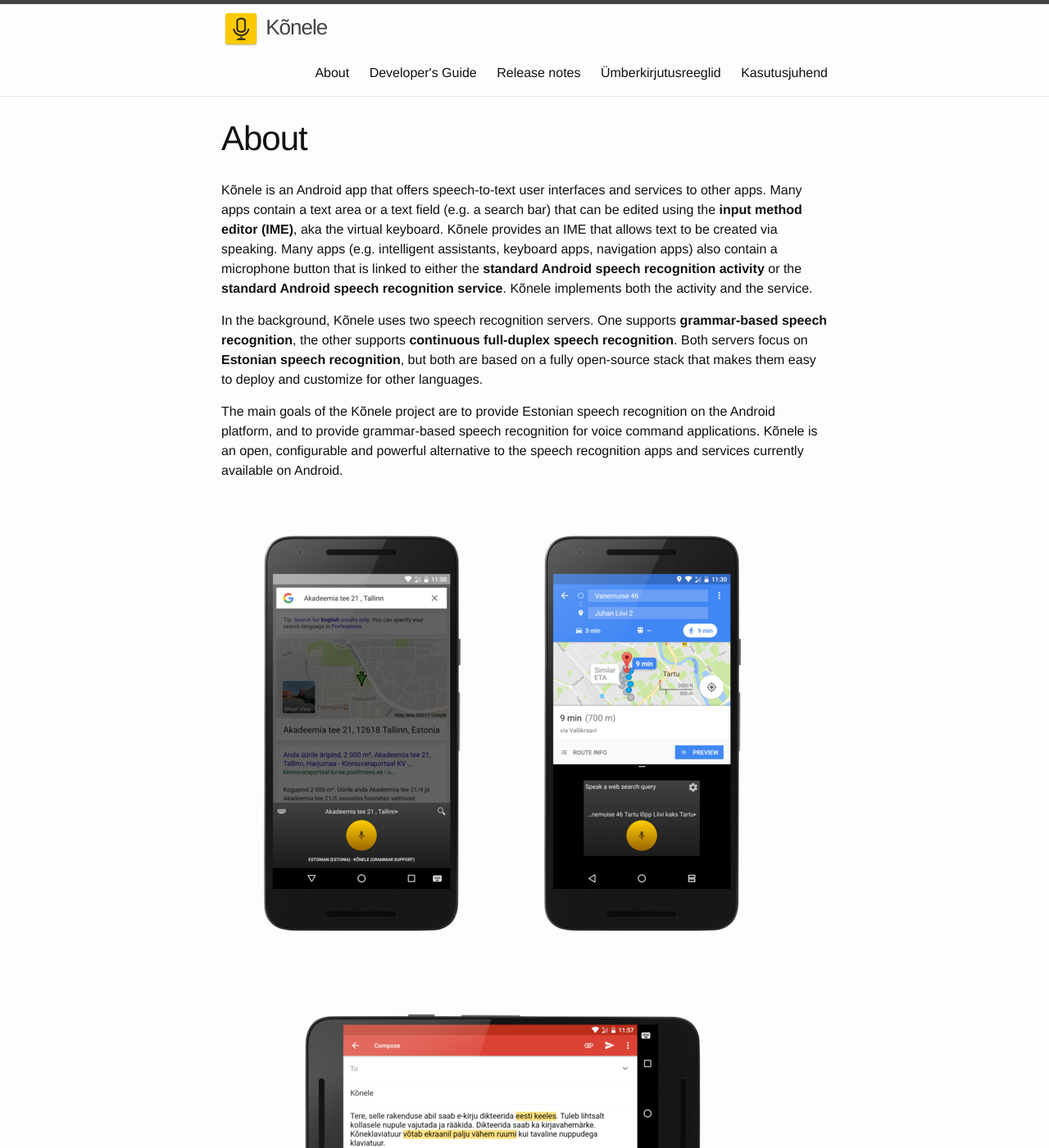
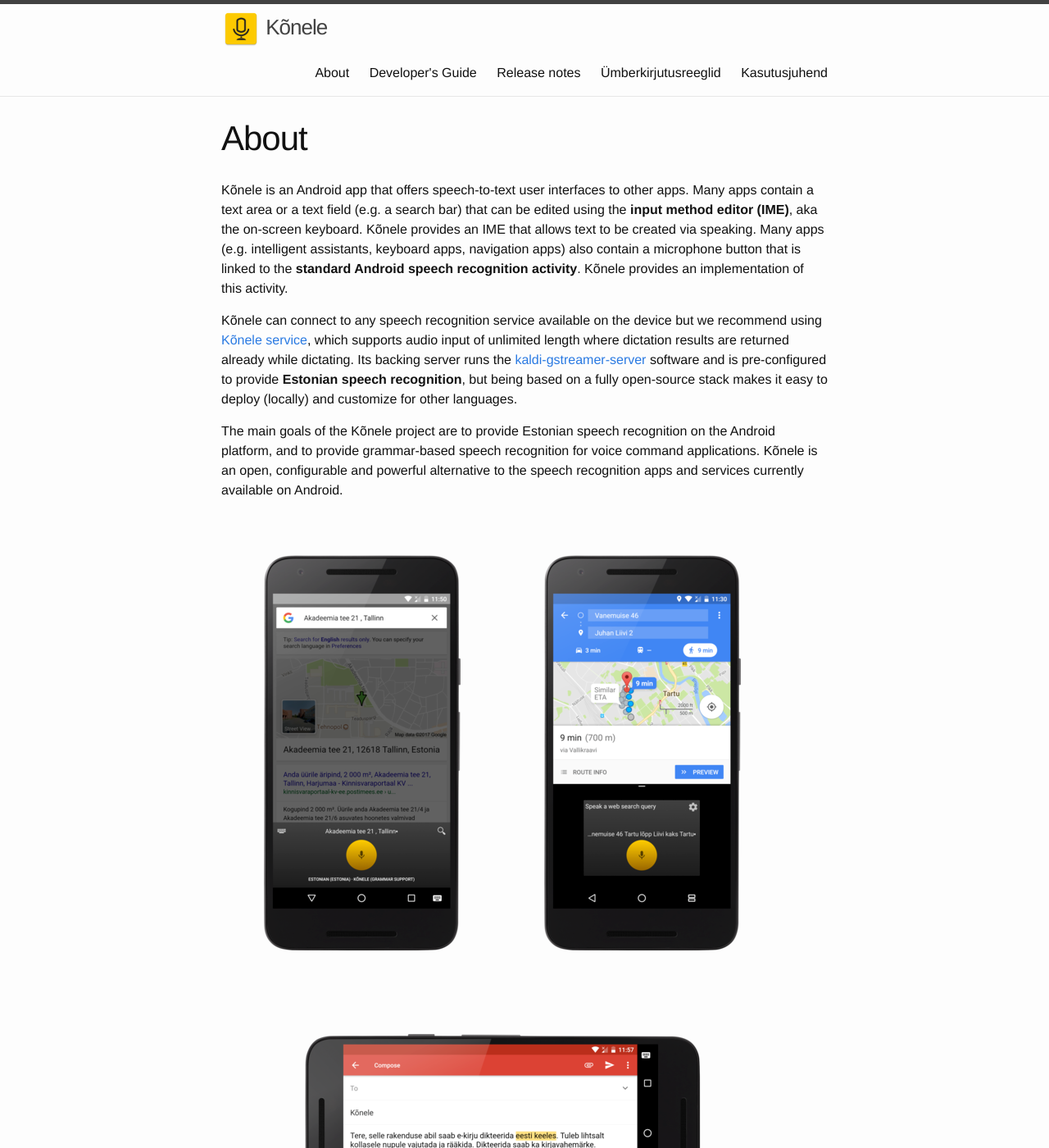
Before and after one commit to Kaljurand/K6nele, a Jekyll site: the page built from about.md, in a window 1280 px wide and 1400 px high. Shown: the whole window at 82% size. Built offline with Jekyll 4.4.1, drawn with Linux system fonts in a browser that asks for light colours; some of the changed text lies outside the part shown.

```diff
--- a/about.md
+++ b/about.md
@@ -4,21 +4,20 @@ title: About
 permalink: /about/
 ---
 
-Kõnele is an Android app that offers speech-to-text user interfaces and services to other apps.
+Kõnele is an Android app that offers speech-to-text user interfaces to other apps.
 Many apps contain a text area or a text field (e.g. a search bar) that can be edited using
-the __input method editor (IME)__, aka the virtual keyboard.
+the __input method editor (IME)__, aka the on-screen keyboard.
 Kõnele provides an IME that allows text to be created via speaking.
 Many apps (e.g. intelligent assistants, keyboard apps, navigation apps) also contain a microphone button that
-is linked to either the __standard Android speech recognition activity__
-or the __standard Android speech recognition service__.
-Kõnele implements both the activity and the service.
+is linked to the __standard Android speech recognition activity__.
+Kõnele provides an implementation of this activity.
 
-In the background, Kõnele uses two speech recognition servers.
-One supports __grammar-based speech recognition__,
-the other supports __continuous full-duplex speech recognition__.
-Both servers focus on __Estonian speech recognition__, but both
-are based on a fully open-source stack that makes them easy to deploy and customize for other
-languages.
+Kõnele can connect to any speech recognition service available on the device but we recommend using
+[Kõnele service](https://github.com/Kaljurand/K6nele-service),
+which supports audio input of unlimited length where dictation results are returned already while dictating.
+Its backing server runs the [kaldi-gstreamer-server](https://github.com/alumae/kaldi-gstreamer-server) software
+and is pre-configured to provide __Estonian speech recognition__, but being
+based on a fully open-source stack makes it easy to deploy (locally) and customize for other languages.
 
 The main goals of the Kõnele project are to provide Estonian speech recognition on the
 Android platform, and to provide grammar-based speech recognition for voice command applications.
@@ -43,17 +42,10 @@ currently available on Android.
 
 ## Features
 
-Kõnele provides two user interface components that can use any speech recognition service/language available on the device:
+Kõnele provides two user interface components:
 
   - the voice search panel can be called from other apps (typically by pressing a microphone button), and returns the recognition results to the app; in case the panel is opened via the Kõnele launcher icon, custom rewrite rules allow one to define which app is launched to interpret the recognition results (by default, the results are used to perform a web search using the default browser);
-  - the IME can be used to dictate into any text field in any app, edit the result with swipe commands, and execute user-defined editor commands (e.g. "select", "copy", "replace", "undo", "move cursor to next regex match")
-
-Kõnele also provides two speech recognition services that are pre-configured to use Estonian speech recognition:
-
-  - a continuous full-duplex service supports audio input of unlimited length where dictation results are returned already while dictating;
-  - a grammar-based speech recognition service supports English and Estonian voice actions (e.g. alarm clock, unit converter, address search), for the list of existing grammars see <http://kaljurand.github.io/Grammars/>.
-
-The services can be used via Kõnele's own user interface components or by external apps like [Arvutaja](http://kaljurand.github.io/Arvutaja/).
+  - the IME can be used to dictate into any text field in any app, edit the result with swipe commands, and execute user-defined editor commands (e.g. "select", "copy", "replace", "undo", "move cursor to next regex match").
 
 Kõnele requires very few permissions (only the access to the microphone is essential), see the details in the [manifest](https://github.com/Kaljurand/K6nele/blob/master/app/src/main/AndroidManifest.xml).
 
```
Also changed, not shown: other parts of about.md (+2 -1 lines), _posts/2021-01-10-k6nele-1.7.56.md (added, +8 -0 lines), docs/en/release_notes.md (+9 -8 lines), docs/et/1ZVUFSBtKczdSpRa3CladG1QhxMga5Pjf9jAqo7SIgKo.md (+1 -1 lines).
